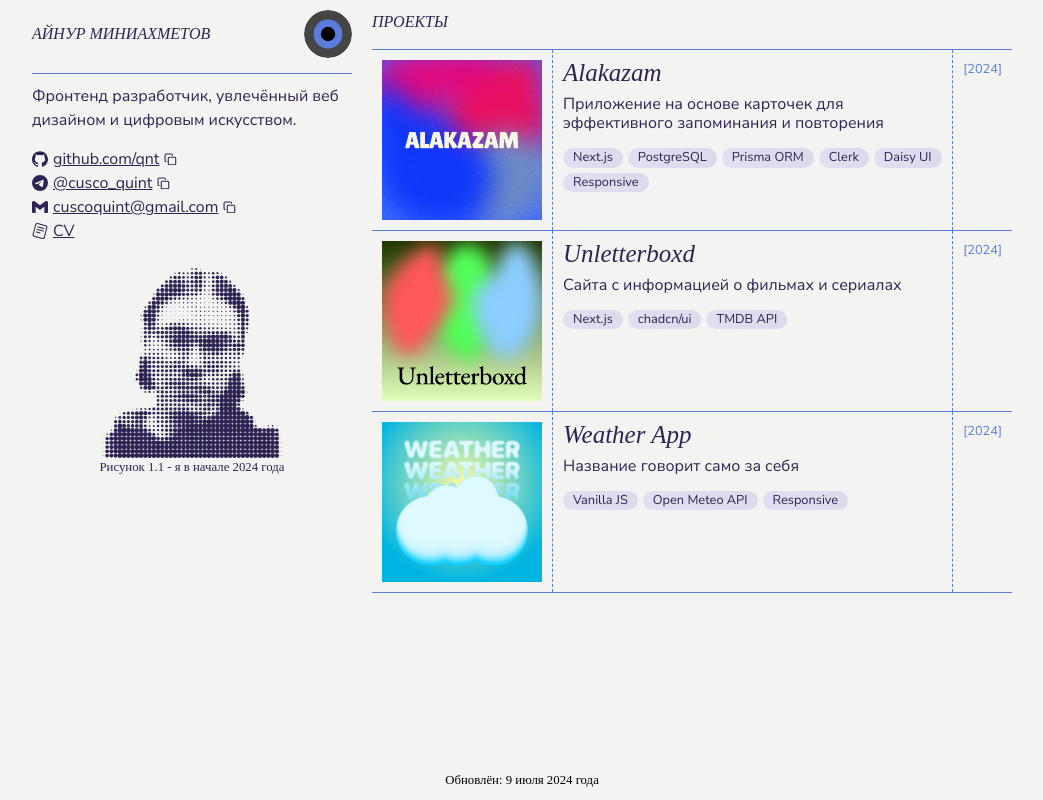
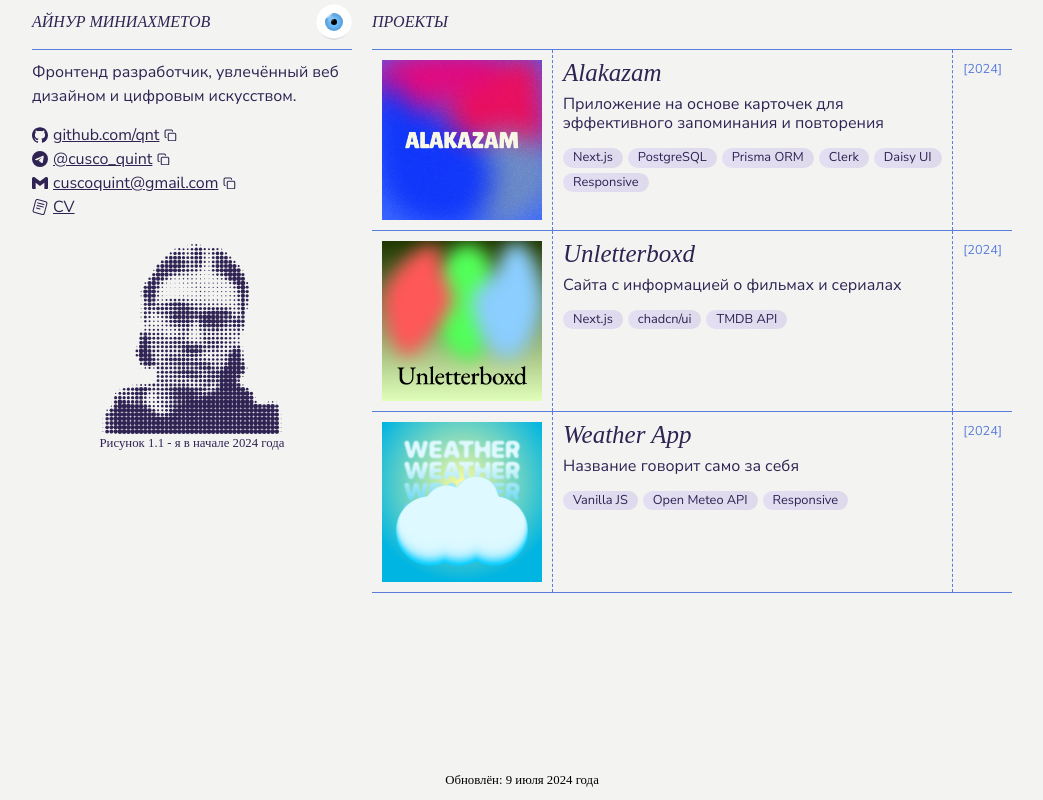
Before and after one commit to Qnt/qnt.github.io, a website built with Vite: page index.html in a window 1280 px wide. Shown: the whole page, without its empty margins (118-1161 px from the left). Built offline with nearby package versions, Linux system fonts and the light colour scheme; files whose address does not match are found by name.

Commit message:
change: all-seeing eye is evolving! mapping square to circle, styling and other lovely staff

```diff
--- a/index.html
+++ b/index.html
@@ -11,11 +11,13 @@
         <header class="about__header">
           <h2 class="about__title">АЙНУР МИНИАХМЕТОВ</h2>
 
-          <svg class="eye" viewBox="0 0 20 20" class="eye">
-            <circle cx="10" cy="10" r="10" fill="#454545" />
-            <circle cx="10" cy="10" r="6" class="eye__iris" />
-            <circle cx="10" cy="10" r="3" class="eye__pupil" />
-          </svg>
+          <div class="stage">
+            <!-- design https://cssanimation.rocks/spheres/, thank you! -->
+            <figure class="eyeball">
+              <div class="eyeball_shadow"></div>
+              <div class="eyeball__iris"></div>
+            </figure>
+          </div>
         </header>
         <div class="about__content">
           <div class="about__description">
--- a/src/scripts/script.js
+++ b/src/scripts/script.js
@@ -1,3 +1,4 @@
+/* eslint-disable no-unused-vars */
 /* eslint-disable no-console */
 import '../styles/reset.css';
 import '../styles/style.css';
@@ -40,27 +41,27 @@ function throttle(func, limit) {
   };
 }
 
-const eyeIrisEl = document.querySelector('.eye__iris');
-const eyePupilEl = document.querySelector('.eye__pupil');
+const eyeballEl = document.querySelector('.eyeball');
+const irisEl = document.querySelector('.eyeball__iris');
 
 const eye = {
-  x: eyeIrisEl.getBoundingClientRect().x,
-  y: eyeIrisEl.getBoundingClientRect().y,
-  eyeWidth: eyeIrisEl.getBoundingClientRect().width,
-  eyeHeight: eyeIrisEl.getBoundingClientRect().height,
+  x: eyeballEl.getBoundingClientRect().x,
+  y: eyeballEl.getBoundingClientRect().y,
+  eyeWidth: eyeballEl.getBoundingClientRect().width,
+  eyeHeight: eyeballEl.getBoundingClientRect().height,
   centerX: 0,
   centerY: 0,
   updateX() {
-    this.x = eyeIrisEl.getBoundingClientRect().x;
+    this.x = eyeballEl.getBoundingClientRect().x;
   },
   updateY() {
-    this.y = eyeIrisEl.getBoundingClientRect().y;
+    this.y = eyeballEl.getBoundingClientRect().y;
+  },
+  updateWidth() {
+    this.eyeWidth = eyeballEl.getBoundingClientRect().width;
   },
   updateHeight() {
-    this.eyeHeight = eyeIrisEl.getBoundingClientRect().height;
-  },
-  updateWidth() {
-    this.eyeWidth = eyeIrisEl.getBoundingClientRect().width;
+    this.eyeHeight = eyeballEl.getBoundingClientRect().height;
   },
   updateCenterX() {
     this.centerX = this.x + this.eyeWidth / 2;
@@ -78,51 +79,28 @@ const eye = {
   },
 };
 
-const mouse = {
-  x: 0,
-  y: 0,
+eye.updateAll();
 
-  updateX(event) {
-    this.x = event.clientX;
-  },
-  updateY(event) {
-    this.y = event.clientY;
-  },
-};
+const maxValueX = Math.max(window.innerWidth - eye.centerX, eye.centerX);
+const maxValueY = Math.max(window.innerHeight - eye.centerY, eye.centerY);
 
-eye.updateAll();
+function onMouseMoveHandler(event) {
+  let mouseXNormalized = (event.clientX - eye.centerX) / maxValueX;
+  let mouseYNormalized = (event.clientY - eye.centerY) / maxValueY;
+
+  // mapping window coordinates to circle coordinates
+  // credits to https://mathproofs.blogspot.com/2005/07/mapping-square-to-circle.html
+  let translateX =
+    mouseXNormalized * Math.sqrt(1 - Math.pow(mouseYNormalized, 2) * 0.5);
+  let translateY =
+    mouseYNormalized * Math.sqrt(1 - Math.pow(mouseXNormalized, 2) * 0.5);
+
+  irisEl.style.setProperty('--translate-x', translateX);
+  irisEl.style.setProperty('--translate-y', translateY);
+}
 
 function onWindowResizeHandler() {
   eye.updateAll();
 }
-
-function onMouseMoveHandler(event) {
-  mouse.updateX(event);
-  mouse.updateY(event);
-
-  let translateX;
-  let translateY;
-  let coefficient = 30;
-
-  if (eye.centerX >= mouse.x) {
-    translateX = ((mouse.x - eye.centerX) / eye.centerX) * coefficient;
-  } else {
-    translateX =
-      ((eye.centerX - mouse.x) / (eye.centerX - window.innerWidth)) *
-      coefficient;
-  }
-
-  if (eye.centerY >= mouse.y) {
-    translateY = ((mouse.y - eye.centerY) / eye.centerY) * coefficient;
-  } else {
-    translateY =
-      ((eye.centerY - mouse.y) / (eye.centerY - window.innerHeight)) *
-      coefficient;
-  }
-
-  eyeIrisEl.style.transform = `translate(${translateX}%, ${translateY}%)`;
-  eyePupilEl.style.transform = `translate(${translateX}%, ${translateY}%)`;
-}
-
 document.addEventListener('mousemove', throttle(onMouseMoveHandler, 100));
-window.addEventListener('resize', throttle(onWindowResizeHandler, 50));
+window.addEventListener('resize', throttle(onWindowResizeHandler, 100));
--- a/src/styles/style.css
+++ b/src/styles/style.css
@@ -300,28 +300,96 @@ body {
   font-family: 'Playfair Display Italic', serif;
 }
 
-.eye {
-  block-size: 3rem;
-  inline-size: auto;
-  clip-path: circle(closest-side);
-  transition: transform 100ms;
+.stage {
+  --eyeball-radius: 150;
+  block-size: calc(var(--eyeball-radius) * 1%);
+  aspect-ratio: 1;
+  display: inline-block;
 }
 
-.eye__iris {
-  transition: transform 300ms cubic-bezier(0.2, 0.94, 0.58, 1);
-  fill: var(--color-secondary);
+.eyeball {
+  position: relative;
+  display: flex;
+  align-items: center;
+  justify-content: center;
+  background: white;
+  border-radius: 50%;
+  height: 100%;
+  aspect-ratio: 1;
+  clip-path: circle(49%);
+
+  &::after {
+    content: '';
+    position: absolute;
+    top: 5%;
+    left: 10%;
+    width: 100%;
+    height: 100%;
+    border-radius: 50%;
+    background: radial-gradient(
+      circle at 50% 50%,
+      hsla(0, 0%, 100%, 0.8),
+      hsla(0, 0%, 100%, 0.8) 14%,
+      hsla(0, 0%, 100%, 0) 24%
+    );
+    transform: translateX(-30%) translateY(-30%) skewX(-20deg);
+  }
 }
 
-.eye__pupil {
-  transition: transform 300ms cubic-bezier(0.2, 0.94, 0.58, 1);
+.eyeball_shadow {
+  background: radial-gradient(
+    circle at 50% 40%,
+    transparent 68%,
+    var(--color-primary) 100%
+  );
+  position: absolute;
+  bottom: 0;
+  width: 100%;
+  height: 100%;
+  z-index: 10;
 }
 
-.eye__reflection {
-  position: absolute;
-  background-color: white;
-  block-size: 2px;
+.eyeball__iris {
+  --translate-x: 0;
+  --translate-y: 0;
+  width: 50%;
   aspect-ratio: 1;
   border-radius: 50%;
+  background-color: var(--color-secondary);
+  position: absolute;
+  transition: transform 400ms;
+  transform: translateX(calc(var(--translate-x) * 100%))
+    translateY(calc(var(--translate-y) * 100%)) skewY(0) scaleX(1) scaleY(1);
+  background: radial-gradient(
+    circle at 50% 50%,
+    #208ab4 0%,
+    #6fbfff 30%,
+    #4381b2 100%
+  );
+
+  &::before {
+    content: '';
+    display: block;
+    position: absolute;
+    width: 37.5%;
+    height: 37.5%;
+    border-radius: 50%;
+    top: 31.25%;
+    left: 31.25%;
+    background: black;
+  }
+
+  &::after {
+    content: '';
+    display: block;
+    position: absolute;
+    width: 31.25%;
+    height: 31.25%;
+    border-radius: 100%;
+    top: 18.75%;
+    left: 18.75%;
+    background: rgba(255, 255, 255, 0.2);
+  }
 }
 
 @media (hover) {
```
